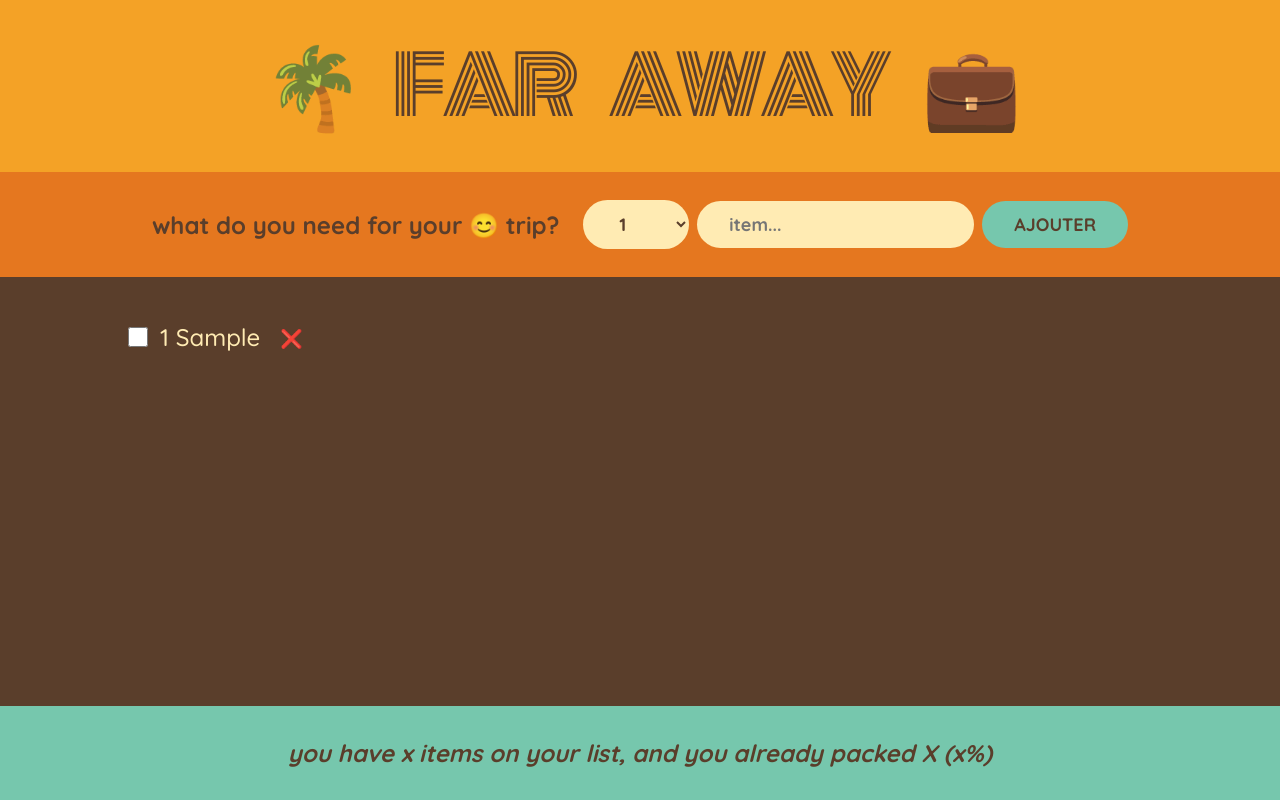
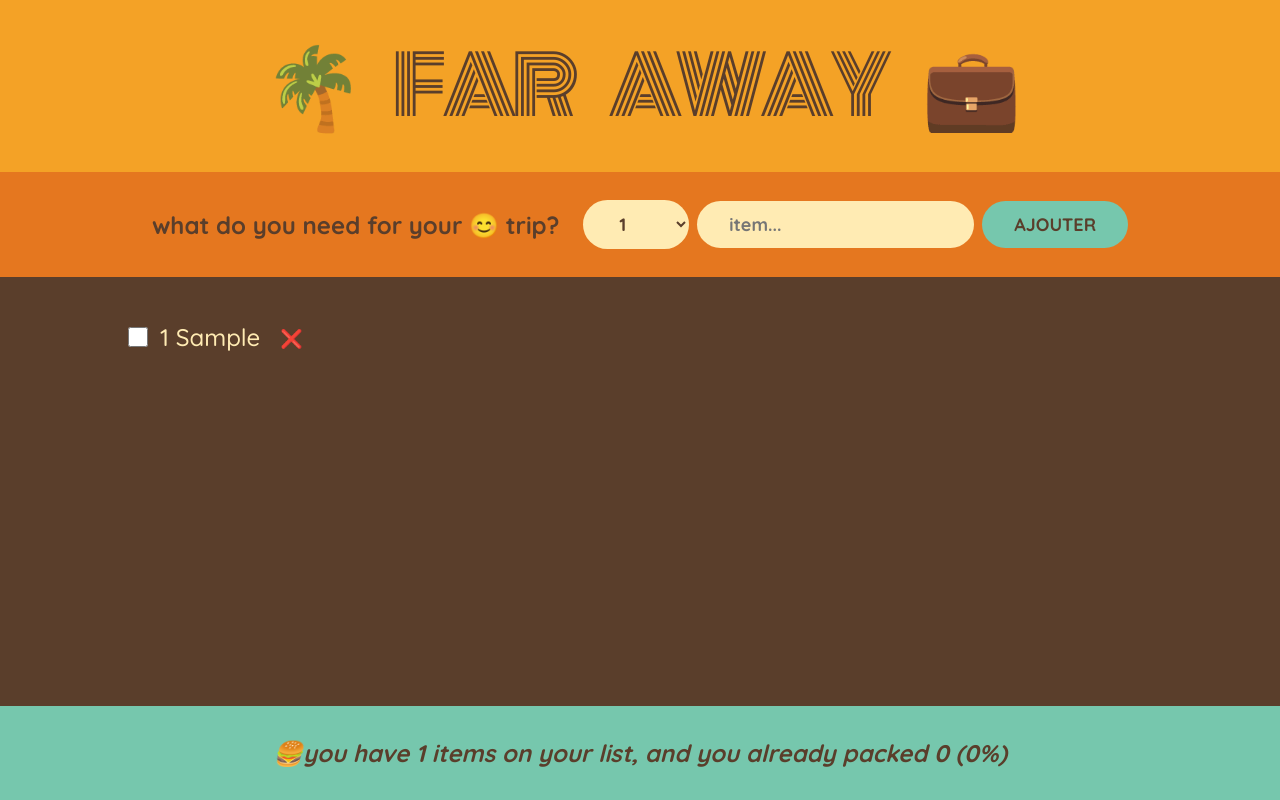
Before and after one commit to fontainebrahima/travel-list-react-crud-01, a React (Create React App) app: page / in a window 1280 px wide. Both pictures are taken after typing "Sample" into the empty fields and a click on the button "AJOUTER". Built offline with nearby package versions, Linux system fonts and the light colour scheme.

Commit message:
feat: ajout des stats

```diff
--- a/src/App.js
+++ b/src/App.js
@@ -9,6 +9,7 @@
 export default function App() {
 
   const [items, setItems] = useState([]);
+
 
   //ajout d'un item
   function handleAddItems(item) {
@@ -35,7 +36,7 @@
       <Logo />
       <Form onAddItems={handleAddItems} />
       <PackingList items={items} onDeleteItem={handleDeleteItem} onToogleItem={handleToogleItem} />
-      <Stats />
+      <Stats items={items} />
     </div>
   );
 }
@@ -58,9 +59,6 @@
     if (!description) return;
 
     const newItem = { description, quantity, packed: false, id: Date.now() };
-
-    console.log(newItem);
-
     onAddItems(newItem);
 
     setDescription('');
@@ -109,8 +107,8 @@
   return (
     <li>
       <input type="checkbox"
-          value={item.packed}
-          onChange={()=> onToogleItem(item.id) } />
+        value={item.packed}
+        onChange={() => onToogleItem(item.id)} />
       <span style={item.packed ? { textDecoration: "line-through" } : {}}>
         {item.quantity} {item.description}
       </span>
@@ -120,10 +118,28 @@
 }
 
 //-------------------------------- un element des stats--------------------------
-function Stats() {
+function Stats({ items }) {
+
+  if (!items.length)
+    return (
+      <p className="stats">
+        <em>
+          start adding some items to your packing list 🚀
+        </em>
+      </p>
+    );
+
+  const numItems = items.length;
+  const numPacked = items.filter((item) => item.packed).length;
+  const percentage = Math.round((numPacked / numItems) * 100);
+
   return (
     <footer className="stats">
-      <em>you have x items on your list, and you already packed X (x%)</em>
+      <em>
+
+        {percentage === 100
+          ? "you got everyhing! ready to go✈️"
+          : `🍔you have ${numItems} items on your list, and you already packed ${numPacked} (${percentage}%)`}</em>
     </footer>
   )
 }
```
Also changed, not shown: 2 other files (tests, documents, lock files or other folders).
